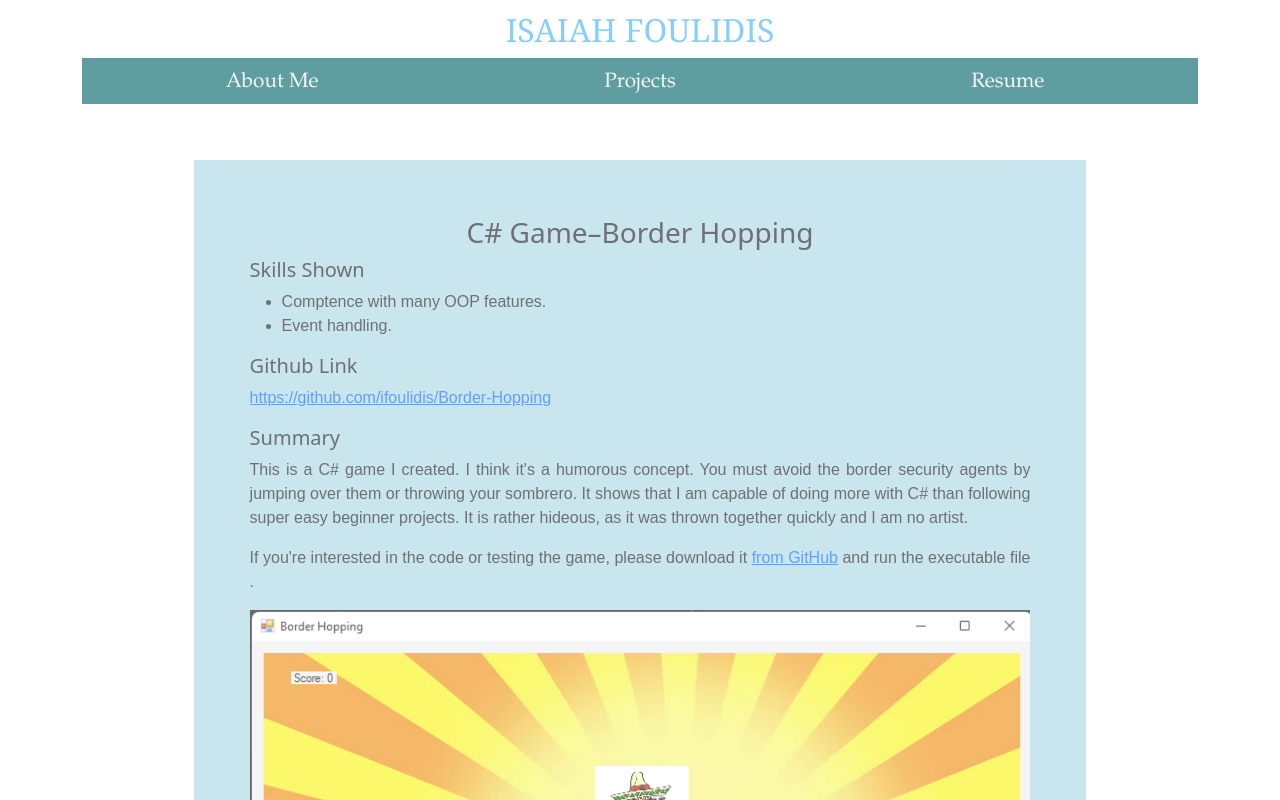
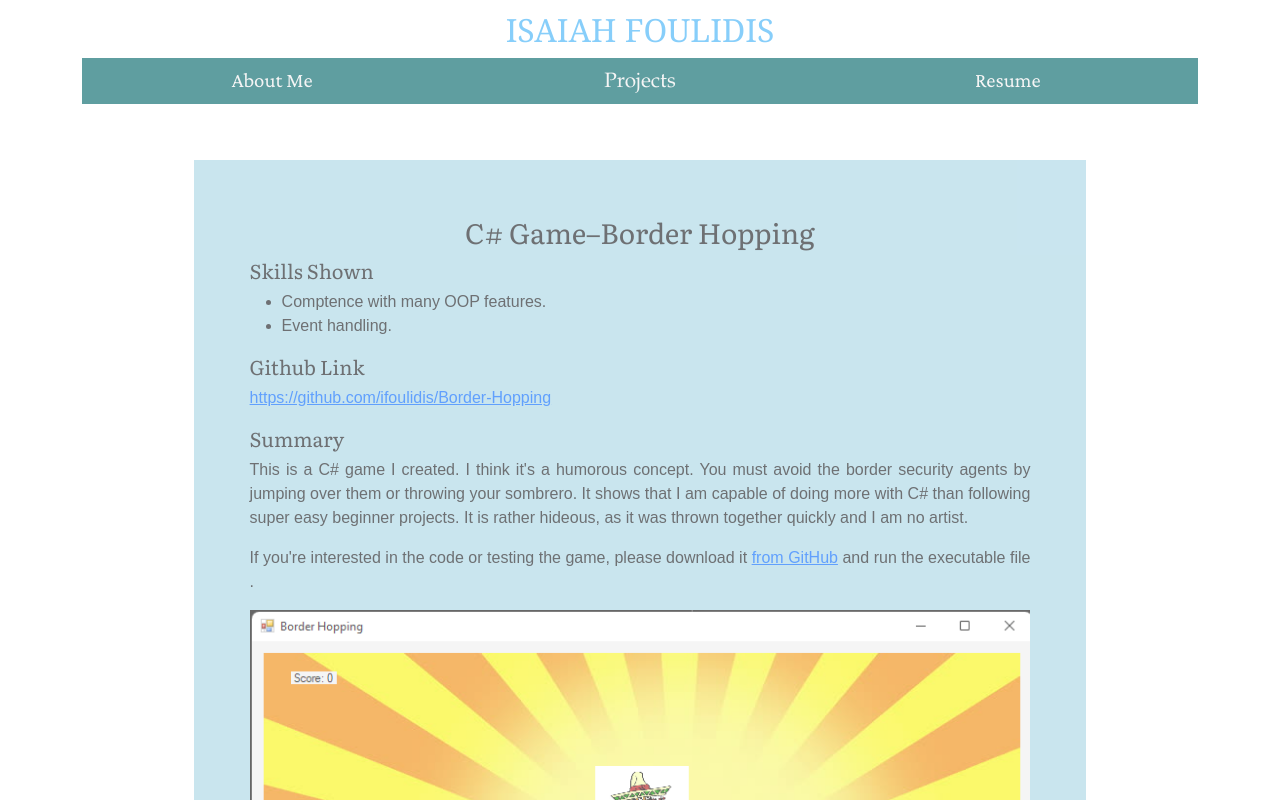
Before and after one commit to ifoulidis/Portfolio-Website, a Next.js app: page /other_projects/border_crossing in a window 1280 px wide. Shown: the top 800 px of the page. Built offline with nearby package versions, Linux system fonts and the light colour scheme.

Commit message:
font changes

```diff
--- /dev/null
+++ b/pages/_document.js
@@ -0,0 +1,24 @@
+import Document, { Html, Head, Main, NextScript } from 'next/document'
+
+class MyDocument extends Document {
+  static async getInitialProps(ctx) {
+    const initialProps = await Document.getInitialProps(ctx)
+    return { ...initialProps }
+  }
+
+  render() {
+    return (
+      <Html>
+        <Head>
+          <link href="https://fonts.googleapis.com/css2?family=Crimson+Pro:wght@400;700&family=Literata" rel="stylesheet" />
+        </Head>
+        <body>
+          <Main />
+          <NextScript />
+        </body>
+      </Html>
+    )
+  }
+}
+
+export default MyDocument
--- a/styles/globals.css
+++ b/styles/globals.css
@@ -21,7 +21,6 @@ body {
 .HomeLink {
   text-decoration: none;
   color: whitesmoke;
-  font-family: sans-serif;
   padding-top: 0.25em;
   padding-left: 0.25em;
 }
@@ -58,6 +57,7 @@ nav {
   padding: 0.3em;
   background-color: cadetblue;
   color: white;
+  font-family: 'Crimson Pro', serif;
 }
 
 .desktopNav {
@@ -69,7 +69,6 @@ nav {
 .desktopNav a:link, .desktopNav a:visited {
   text-decoration: none;
   color: whitesmoke;
-  font-family: Garamond, sans-serif;
 }
 
 
@@ -149,6 +148,7 @@ nav {
   margin-bottom: 10%;
   background-color: lightblue;
   text-align: justify;
+  font-family: 'Literata', Garamond;
 }
 
 .icon_container{
@@ -157,17 +157,17 @@ nav {
 }
 
 #projectTitle, #centredContent{
-  text-align:center;
+  text-align: center;
 }
 
 li{
-    font-family: sans-serif;
-      font-size: 1em;
+  font-family: sans-serif;
+  font-size: 1em;
 }
 
 #content>p {
+  font-size: 1em;
   font-family: sans-serif;
-  font-size: 1em;
 }
 
 /* Styles for Projects landing page. */
@@ -188,6 +188,7 @@ li{
   border: none;
   border-radius: 0.2em;
   background-color: white;
+  font-family: 'Literata', Garamond
 }
 
 .cardT {
```
